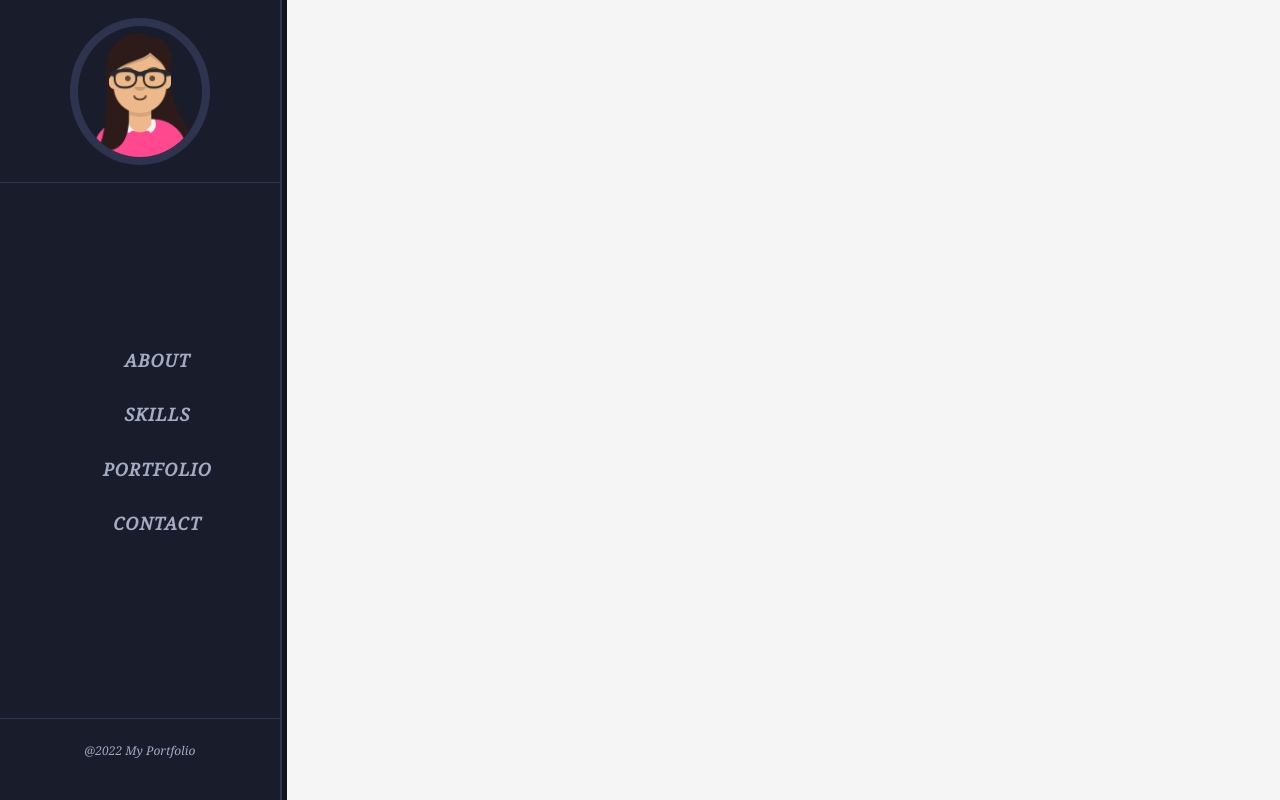
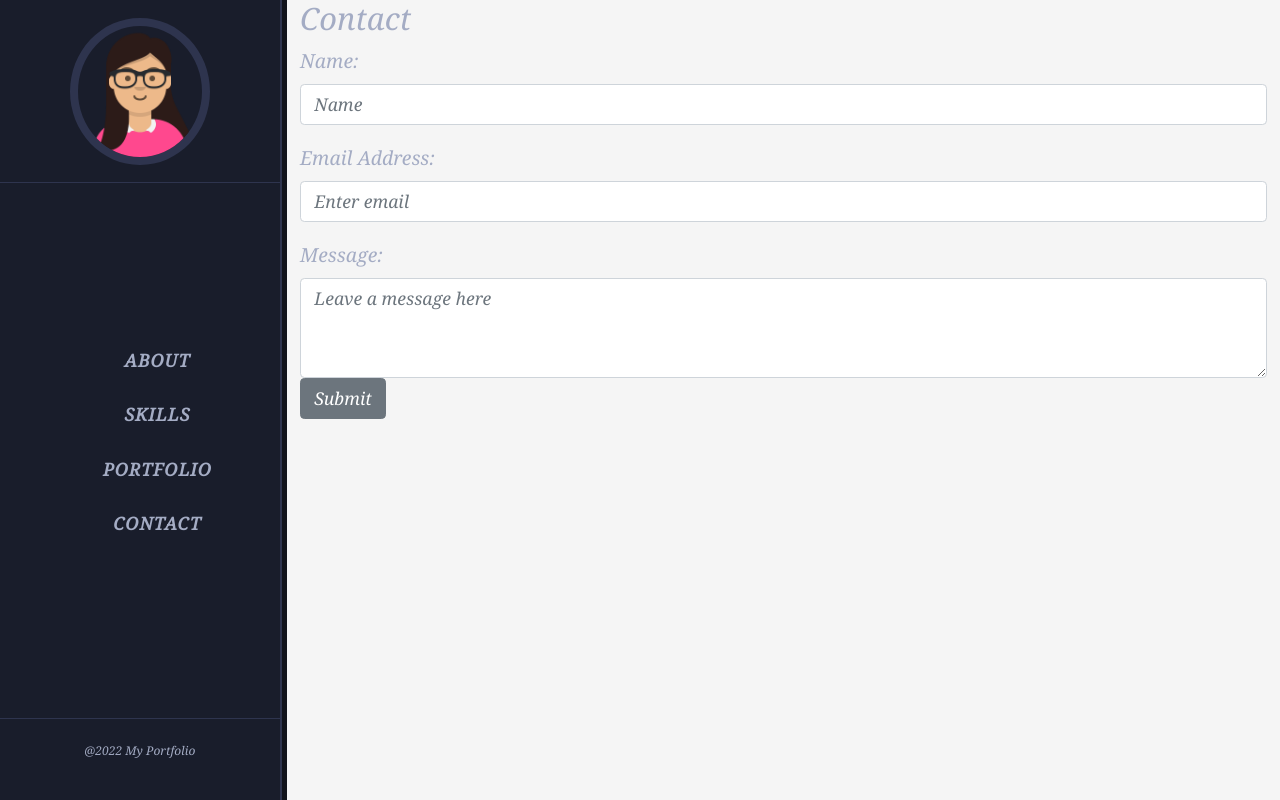
Before and after one commit to sinka27/React_Portfolio, a React (Create React App) app: page /contact in a window 1280 px wide. Built offline with nearby package versions, Linux system fonts and the light colour scheme; a web font is replaced by a local one.

Commit message:
Created contacts and resume page

```diff
--- a/src/pages/Contact.js
+++ b/src/pages/Contact.js
@@ -1,10 +1,91 @@
-import React from "react"
+import React, { useState } from "react";
+import { validateEmail } from "../components/utils/helpers";
+import Container from "react-bootstrap/Container";
+import Form from "react-bootstrap/Form";
+import { Button } from "react-bootstrap";
 
-function Contact() {
-    return (
+export default function Contact() {
+  // Create state variables for the fields in the form
+  // We are also setting their initial values to an empty string
+  const [email, setEmail] = useState("");
+  const [userName, setUserName] = useState("");
+  const [message, setMessage] = useState("");
+
+  const [errorMessage, setErrorMessage] = useState("");
+
+  const handleInputChange = (e) => {
+    // Getting the value and name of the input which triggered the change
+    const { target } = e;
+    const inputType = target.name;
+    const inputValue = target.value;
+
+    // Based on the input type, we set the state of either email, username, and password
+    // TODO: Add an else statement to the end that will set the password to the value of 'inputValue'
+
+    if (inputType === "email") {
+      setEmail(inputValue);
+    } else if (inputType === "userName") {
+      setUserName(inputValue);
+    } else {
+      setMessage(inputValue);
+    }
+  };
+
+  const handleFormSubmit = (e) => {
+    // Preventing the default behavior of the form submit (which is to refresh the page)
+    e.preventDefault();
+
+    // First we check to see if the email is not valid or if the userName is empty. If so we set an error message to be displayed on the page.
+    if (!validateEmail(email) || !userName) {
+      setErrorMessage("Email or Name is invalid");
+      // We want to exit out of this code block if something is wrong so that the user can correct it
+      return;
+      // Then we check to see if the password is not valid. If so, we set an error message regarding the password.
+    }
+
+    // If successful, we want to clear out the input after registration.
+    setUserName("");
+    // TODO: Set the password back to an empty string after the user clicks submit
+    setMessage("");
+    setEmail("");
+    alert(`Hello ${userName}`);
+  };
+  return (
+    <Container className="contact-form content">
+      <h3>Contact</h3>
+      <Form className="form">
+        <Form.Group className="mb-3" controlId="formBasicPassword">
+          <Form.Label>Name:</Form.Label>
+          <Form.Control type="text" placeholder="Name" value={userName}
+          name="userName"
+          onChange={handleInputChange}/>
+        </Form.Group>
+        <Form.Group className="mb-3" controlId="formBasicEmail">
+          <Form.Label>Email Address:</Form.Label>
+          <Form.Control type="email" placeholder="Enter email" value={email}
+          name="email"
+          onChange={handleInputChange}/>
+        </Form.Group>
+        <Form.Group>
+          <Form.Label>Message:</Form.Label>
+          <Form.Control
+            as="textarea"
+            placeholder="Leave a message here"
+            style={{ height: "100px" }}
+            name="message"
+            onChange={handleInputChange}
+            value={message}
+          />
+        </Form.Group>
+        <Button variant="secondary" type="submit" onClick={handleFormSubmit} className="submitBtn">
+          Submit
+        </Button>
+      </Form>
+      {errorMessage && (
         <div>
-
+          <p className="error-text">{errorMessage}</p>
         </div>
-    )
+      )}
+    </Container>
+  );
 }
-export default Contact
--- a/src/pages/Resume.js
+++ b/src/pages/Resume.js
@@ -1,10 +1,44 @@
-import React from "react"
+import React from 'react';
+import {  Button } from 'react-bootstrap'
+import { MainLayout} from '../styles/Layouts';
+import styled from 'styled-components';
 
-function Resume() {
+function ResumePage() {
     return (
-        <div>
+        <MainLayout>
+            <AboutStyled>
+            <h1>Skills</h1>
+      <a href="https://drive.google.com/file/d/1TaEFiCsuSOhnjFIrJY7IjOJDGkOS_rYq/view?usp=sharing"><Button variant='secondary' role="button" className='resume'><i class="fa fa-file "></i> Download Resume!</Button></a>
 
-        </div>
+      <h4>Front-end Proficiencies</h4>
+      <ul>
+        <li>HTML</li>
+        <li>CSS</li>
+        <li>JavaScript</li>
+        <li>Bootstrap</li>
+        <li>jQuery</li>
+        <li>React</li>
+      </ul>
+      <h4>Back-end Proficiencies</h4>
+      <ul>
+        <li>Node</li>
+        <li>Express</li>
+        <li>MYSQL - Sequelize</li>
+        <li>MongoDB - Mongoose</li>
+        <li>Graph QL</li>
+
+      </ul>
+      </AboutStyled>
+        </MainLayout>
     )
 }
-export default Resume
+const AboutStyled = styled.section`
+    position: absolute;
+    top: 50%;
+    left: 50%;
+    transform: translate(-50%, -50%);
+    width: 80%;
+    color: var(--sidebar-dark-color);
+`;
+
+export default ResumePage
--- /dev/null
+++ b/src/styles/Layouts.js
@@ -0,0 +1,19 @@
+import styled from "styled-components";
+
+
+export const MainLayout = styled.div`
+    padding: 5rem;
+
+    @media screen and (max-width: 642px){
+        padding: 4rem;
+    }
+    /* @media screen and (max-width: 510px){
+        padding: 3rem;
+    } */
+    @media screen and (max-width: 571px){
+        padding: 2rem .4rem;
+    }
+`;
+export const InnerLayout = styled.div`
+    padding: 5rem 0;
+`;
```
